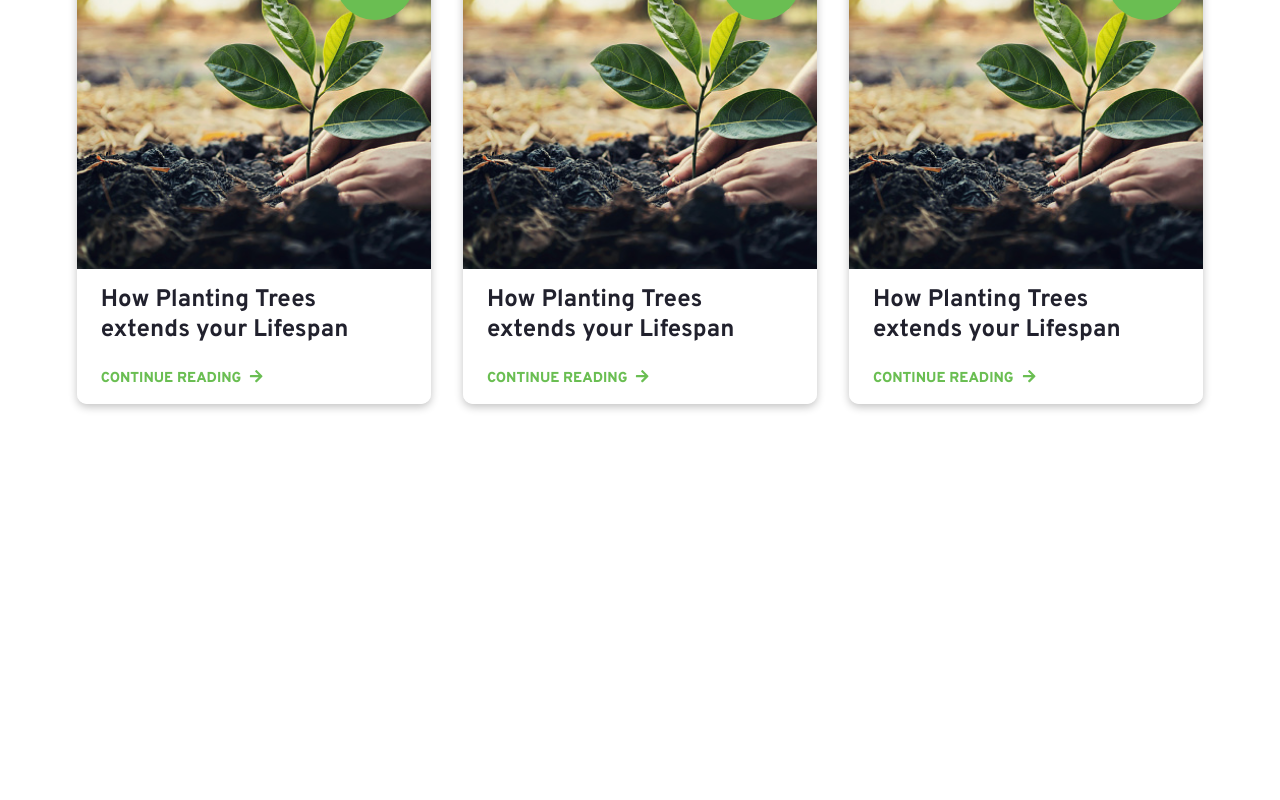
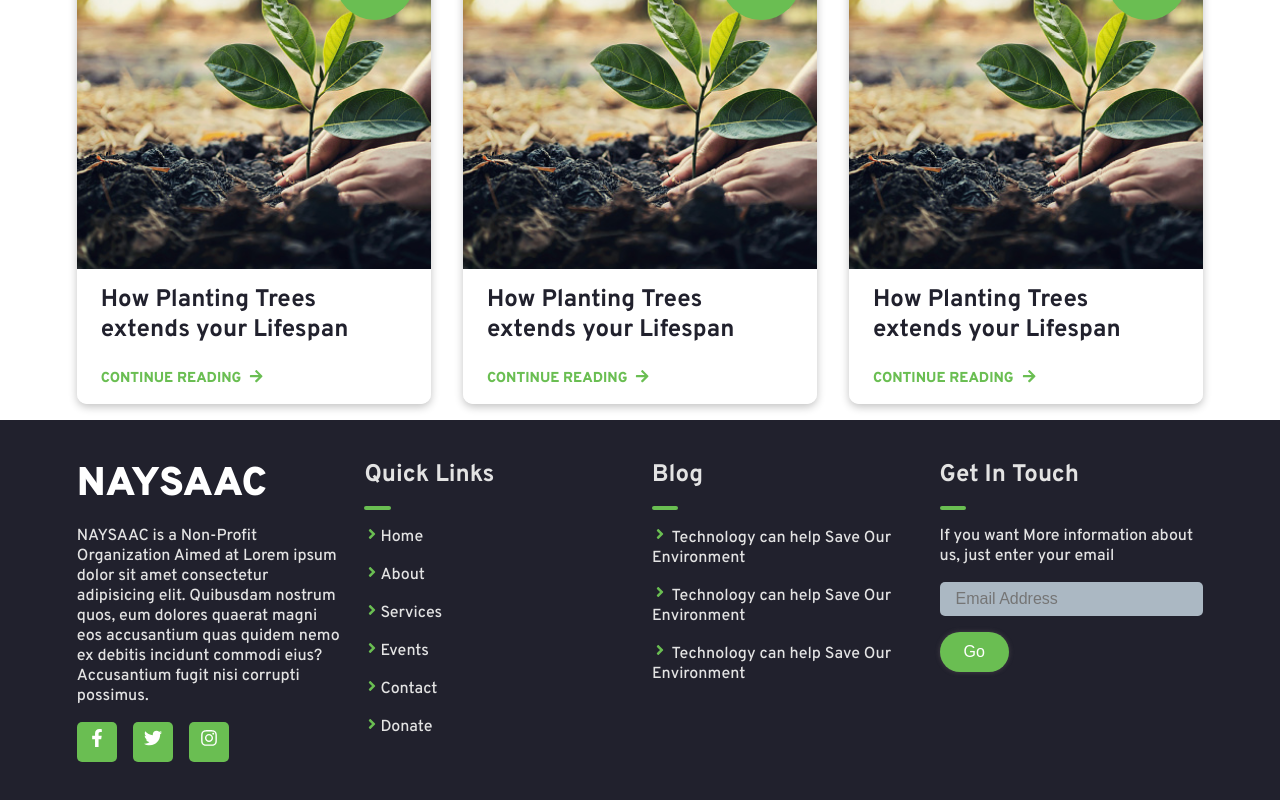
Before and after one commit to Blanco237/NAYSAAC, a React (Create React App) app in the folder client/: page / in a window 1280 px wide. Shown: the part 4500-5300 px from the top of the page. Before the commit the page ends 4920 px from the top, so only its background shows below. Built offline with nearby package versions, Linux system fonts and the light colour scheme.

Commit message:
Adjustments

```diff
--- a/client/src/routes/AppRouter.jsx
+++ b/client/src/routes/AppRouter.jsx
@@ -1,5 +1,6 @@
 import React, { Suspense } from 'react'
 import { BrowserRouter as Router, Routes, Route } from 'react-router-dom'
+import Footer from '../components/shared/Footer/Footer'
 import Header from '../components/shared/Header/Header'
 
 import { routes } from './Routes'
@@ -19,6 +20,7 @@ const AppRouter = () => {
             })
         }
         </Routes>
+        <Footer />
       </Suspense>
     </Router>
   )
```
